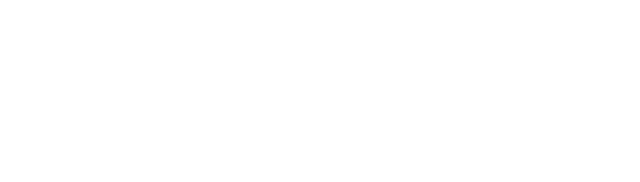
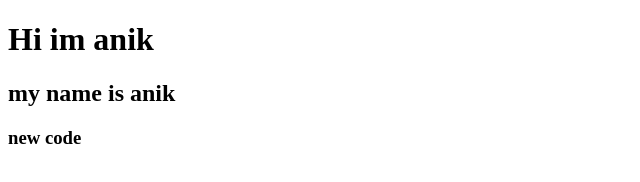
Before and after one commit to aianik13/my-second-repo, a plain HTML site: page index.html in a window 1280 px wide. Shown: the whole page, without its empty margins (0-640 px from the left). Drawn offline with Linux system fonts and the light colour scheme.

Commit message:
added header

```diff
--- a/index.html
+++ b/index.html
@@ -7,6 +7,8 @@
     <title>My second github repo</title>
 </head>
 <body>
-
+    <h1>Hi im anik</h1>
+    <h2>my name is anik</h2>
+    <h3>new code</h3>
 </body>
 </html>
```
